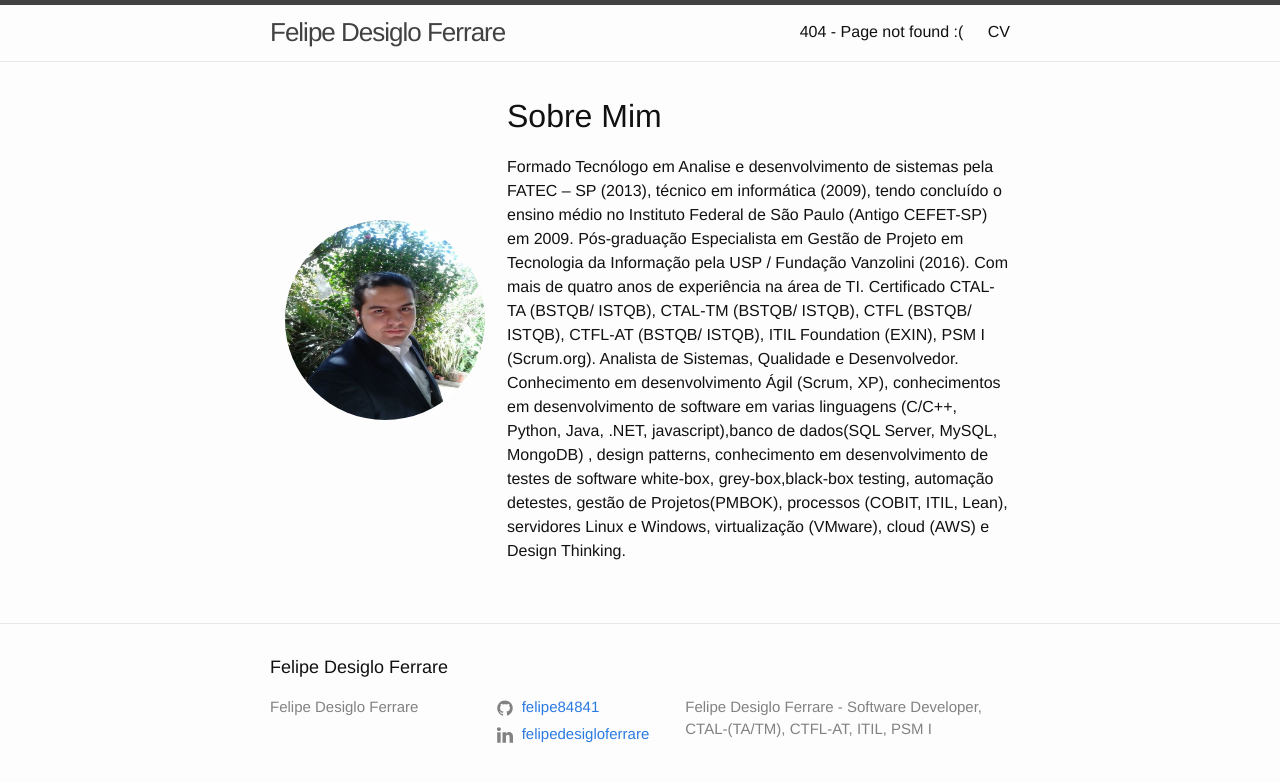
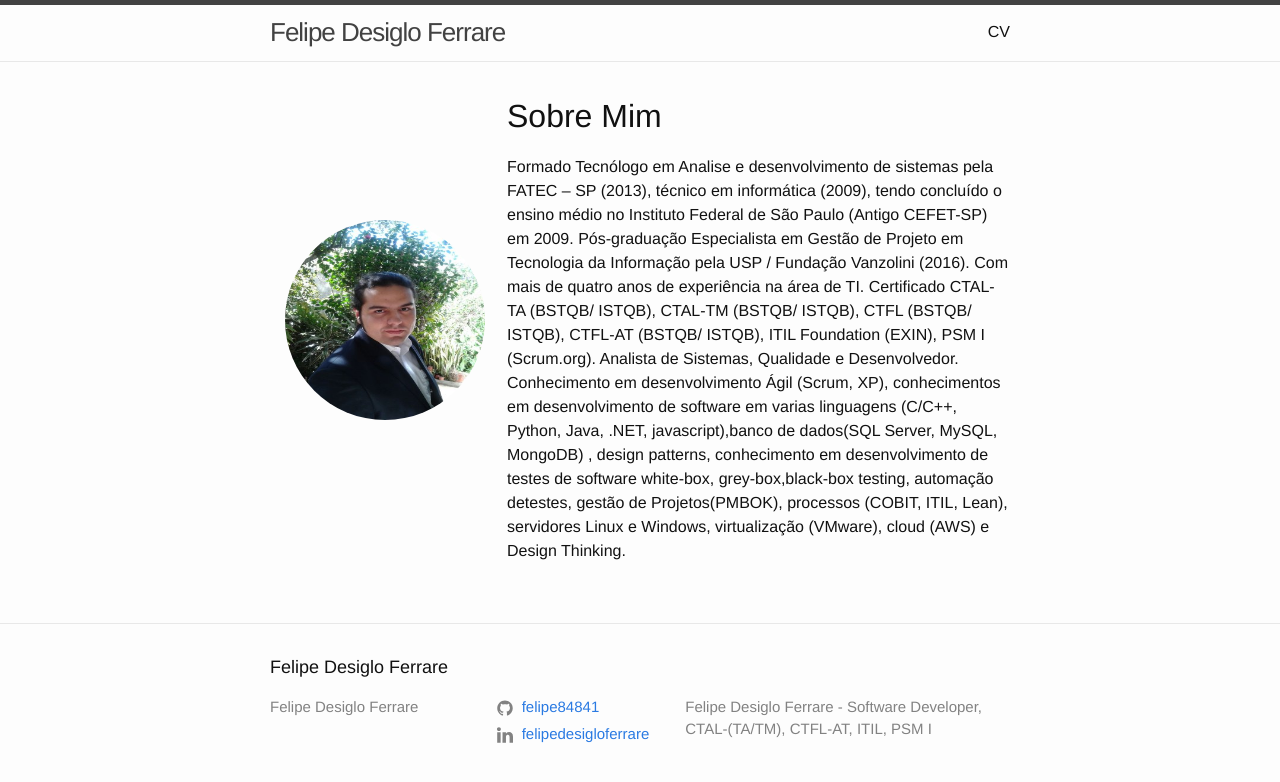
Before and after one commit to felipe84841/felipe84841.github.io, a Jekyll site: the page built from index.html, in a window 1280 px wide. Shown: the top 782 px of the page. Built offline with Jekyll 4.4.1, drawn with Linux system fonts in a browser that asks for light colours.

Commit message:
Remove 404 page from main menu, add option to not show page in the menu

```diff
--- a/404.html
+++ b/404.html
@@ -2,6 +2,7 @@
 layout: default
 permalink: /404.html
 title: 404 - Page not found :(
+Not_menu: true
 ---
 <html>
 <head>
--- a/_includes/header.html
+++ b/_includes/header.html
@@ -21,9 +21,11 @@
         <div class="trigger">
           {% for path in page_paths %}
             {% assign my_page = site.pages | where: "path", path | first %}
+			{% if my_page.Not_menu == null or  my_page.Not_menu == false %}
             {% if my_page.title %}
             <a class="page-link" href="{{ my_page.url | relative_url }}">{{ my_page.title | escape }}</a>
             {% endif %}
+			{% endif %}
           {% endfor %}
         </div>
       </nav>
```
